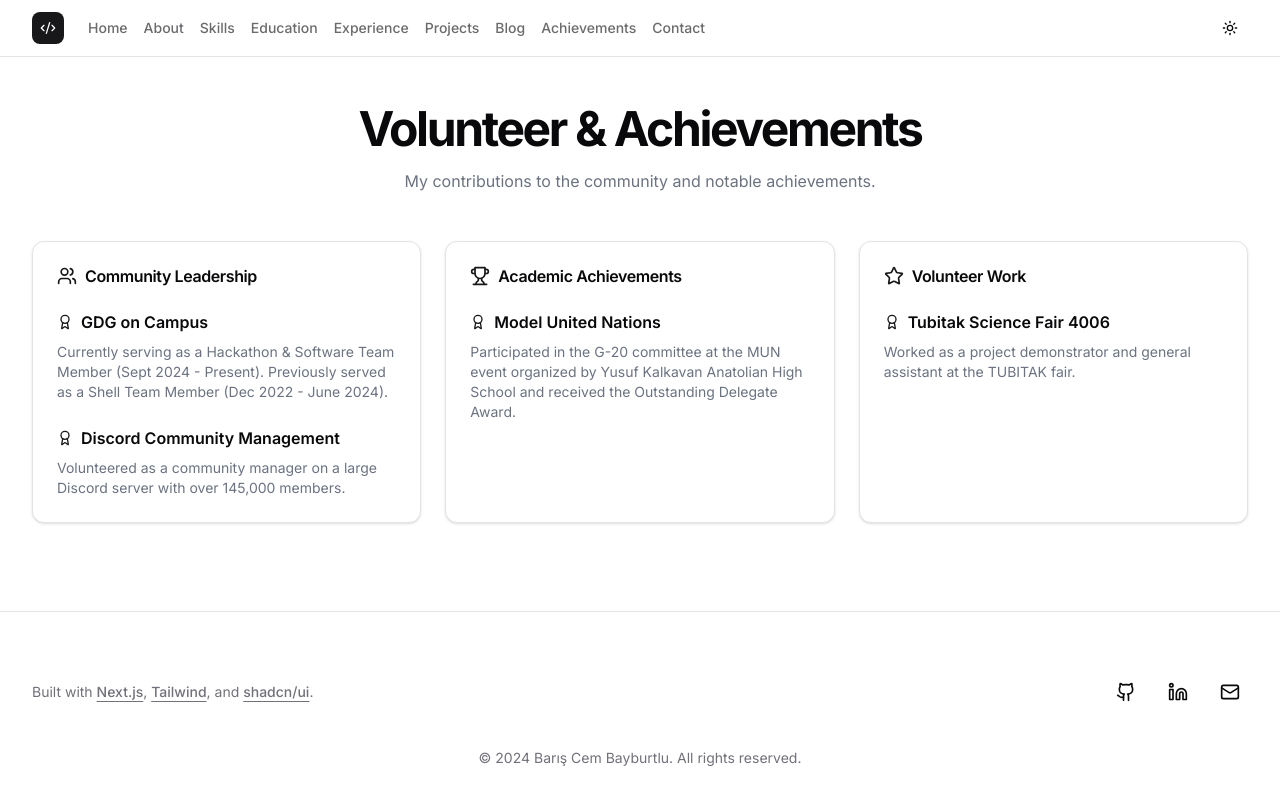
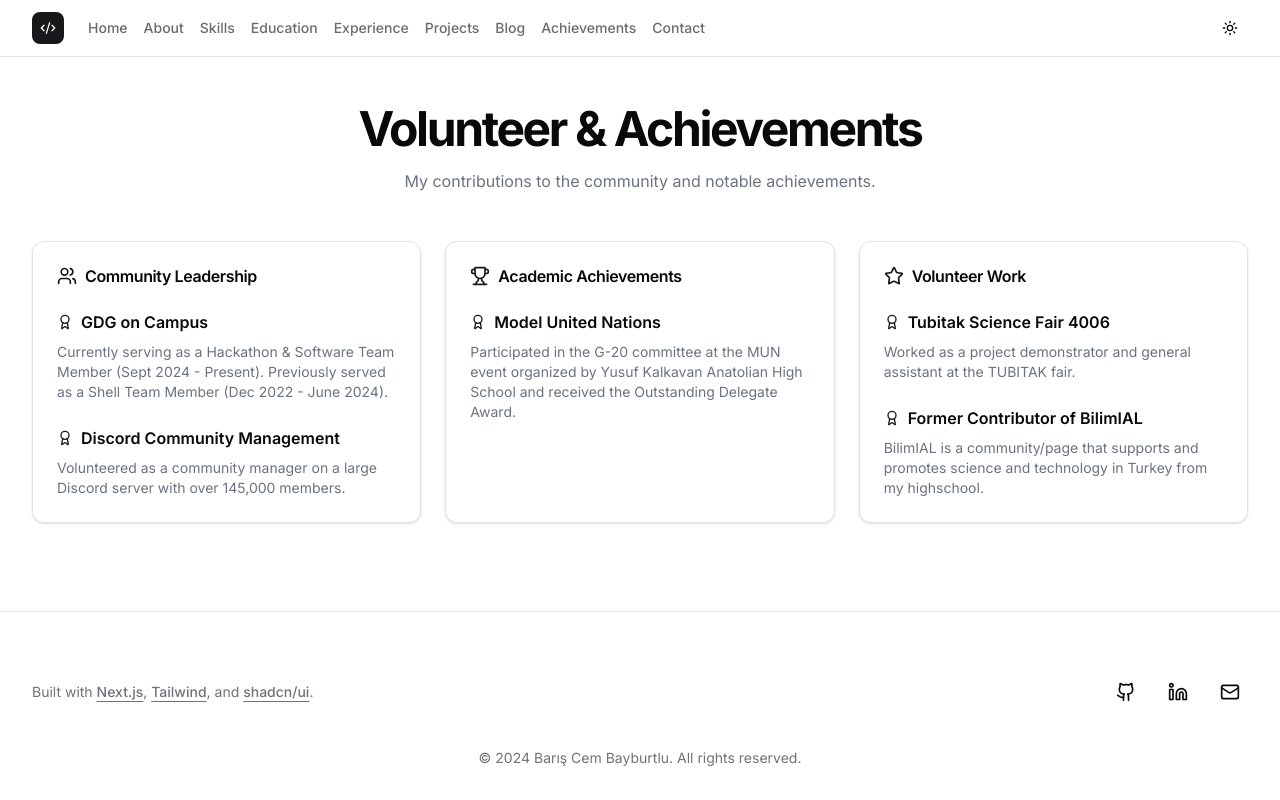
Before and after one commit to byigitt/portfolio, a Next.js app: page /achievements in a window 1280 px wide. Built offline with nearby package versions, Linux system fonts and the light colour scheme.

Commit message:
feat: Add new achievement items to page.tsx

```diff
--- a/src/app/achievements/page.tsx
+++ b/src/app/achievements/page.tsx
@@ -36,6 +36,10 @@ const achievements = [
       {
         title: "Tubitak Science Fair 4006",
         description: "Worked as a project demonstrator and general assistant at the TUBITAK fair.",
+      },
+      {
+        title: "Former Contributor of BilimIAL",
+        description: "BilimIAL is a community/page that supports and promotes science and technology in Turkey from my highschool.",
       },
     ],
   },
```
